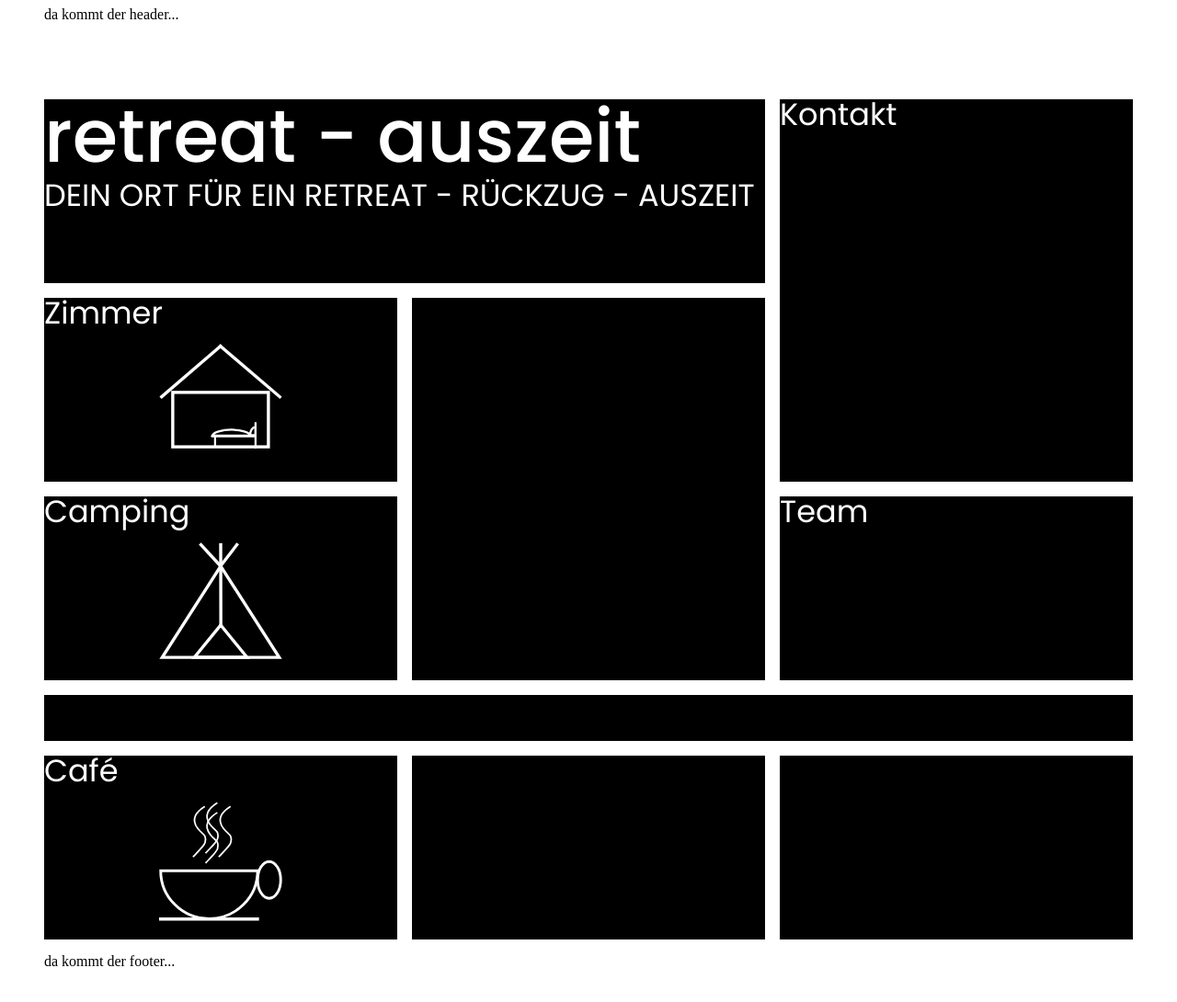
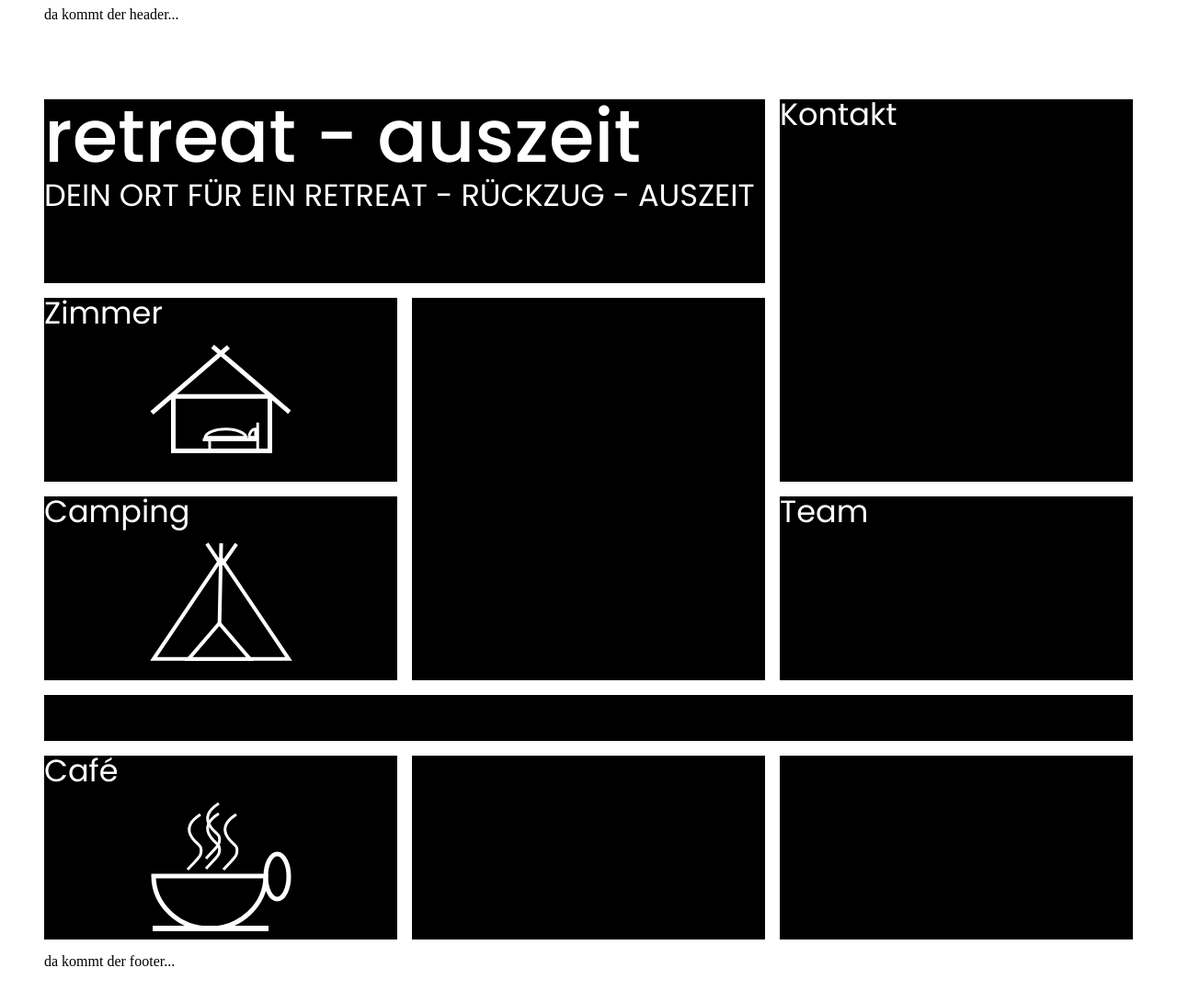
Before and after one commit to TomFrey/Retreat-Auszeit, a website built with Vite: page index.html in a window 1280 px wide. Shown: the whole page at 92% size. Built offline with nearby package versions, Linux system fonts and the light colour scheme.

Commit message:
Grösse der Icons angepasst.

```diff
--- a/index.html
+++ b/index.html
@@ -27,7 +27,7 @@
             <div class="bento-box room-bento-box">
               <h2 class="bento-box-title-small">Zimmer</h2>
               <div class="bento-box-icon-wrapper">
-                <img class="bento-box-icon" src="/assets/images/icons/Zimmer.svg" alt="">
+                <img class="bento-box-icon" src="/assets/images/icons/Zimmer_mi.svg" alt="">
               </div>
 
             </div>
@@ -35,7 +35,7 @@
             <div class="bento-box camping-bento-box">
               <h2 class="bento-box-title-small">Camping</h2>
               <div class="bento-box-icon-wrapper">
-                <img class="bento-box-icon" src="/assets/images/icons/Zelt.svg" alt="">
+                <img class="bento-box-icon" src="/assets/images/icons/Zelt_mi.svg" alt="">
               </div>
             </div>
 
@@ -50,7 +50,7 @@
             <div class="bento-box cafe-bento-box">
               <h2 class="bento-box-title-small">Café</h2>
               <div class="bento-box-icon-wrapper">
-                <img class="bento-box-icon" src="/assets/images/icons/Cafe.svg" alt="">
+                <img class="bento-box-icon" src="/assets/images/icons/Cafe_mi.svg" alt="">
               </div>
 
             </div>
--- a/scss/main.scss
+++ b/scss/main.scss
@@ -49,7 +49,7 @@ header{
     margin-top: $basicHeight;
 }
 .bento-box-icon{
-    max-width: 35%;
+    //max-width: 35%;
 }
 
 footer{
@@ -76,7 +76,7 @@ footer{
         margin-top: $basicHeight;
     }
     .bento-box-icon{
-        max-width: 30%;
+        //max-width: 30%;
     }
  }
 
@@ -96,7 +96,7 @@ footer{
         margin-top: 2*$basicHeight;
     }
     .bento-box-icon{
-        max-width: 35%;
+        //max-width: 35%;
     }
 
 
```
Also changed, not shown: public/assets/images/icons/Cafe_mi.svg (added), public/assets/images/icons/Zelt_mi.svg (added), public/assets/images/icons/Zimmer_kl.svg (added), public/assets/images/icons/Zimmer_mi.svg (added).
